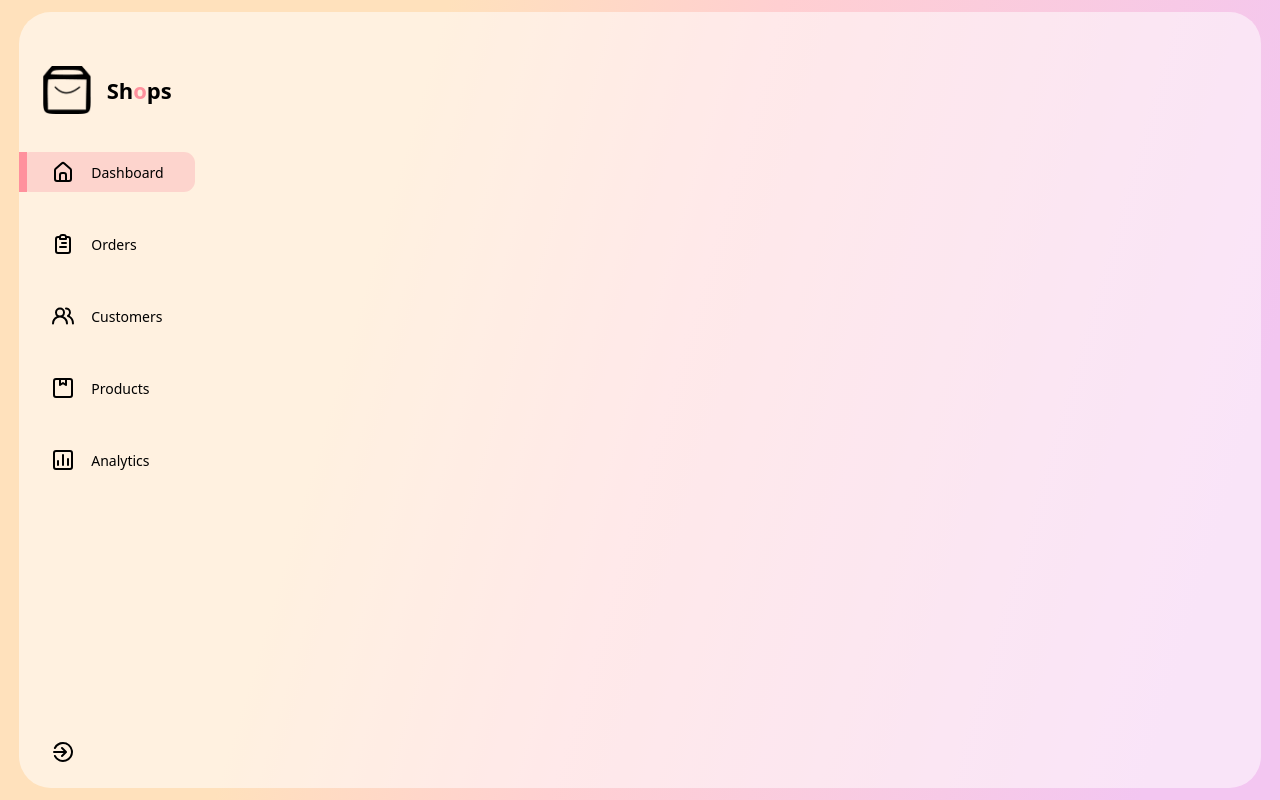
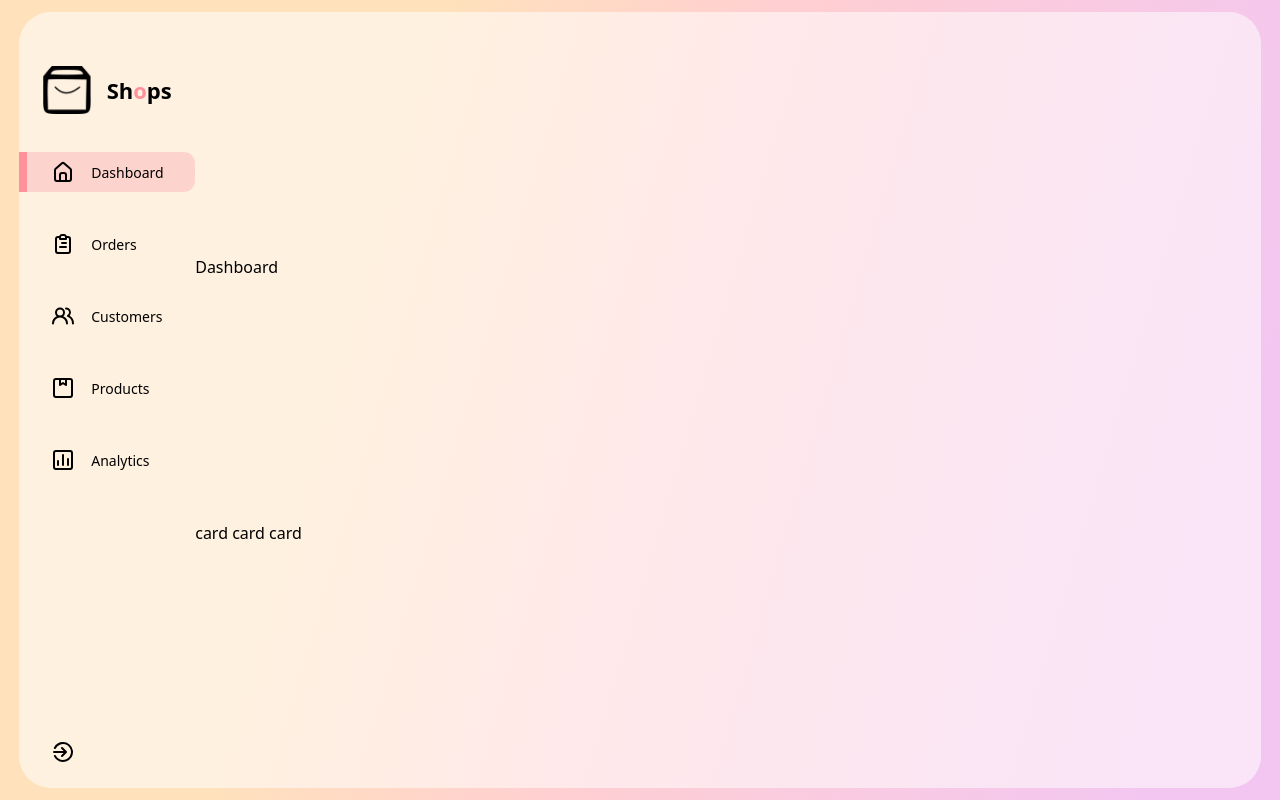
Before and after one commit to jahedasultana/Health-Track, a React (Vite) app in the folder client/: page /dashboard in a window 1280 px wide. Built offline with nearby package versions, Linux system fonts and the light colour scheme.

Commit message:
Dashboard Main part setup

```diff
--- a/client/src/dashboard/Dashboard.jsx
+++ b/client/src/dashboard/Dashboard.jsx
@@ -1,3 +1,4 @@
+import MainDash from "./mainDash/MainDash";
 import Sidebar from "./sidebar/Sidebar";
 
 const Dashboard = () => {
@@ -5,6 +6,7 @@ const Dashboard = () => {
         <div className="App">
            <div className="AppGlass">
                 <Sidebar></Sidebar>
+                <MainDash></MainDash>
            </div>
         </div>
     );
--- /dev/null
+++ b/client/src/dashboard/cards/Cards.jsx
@@ -0,0 +1,13 @@
+
+import "./Cards.css";
+const Cards = () => {
+    return (
+        <div className="Cards">
+            card
+            card
+            card
+        </div>
+    );
+};
+
+export default Cards;
--- /dev/null
+++ b/client/src/dashboard/mainDash/MainDash.css
@@ -0,0 +1,5 @@
+.MainDash{
+    display: flex;
+    flex-direction: column;
+    justify-content: space-evenly;
+}
--- /dev/null
+++ b/client/src/dashboard/mainDash/MainDash.jsx
@@ -0,0 +1,13 @@
+
+import Cards from "../cards/Cards";
+import "./MainDash.css";
+const MainDash = () => {
+    return (
+       <div className="MainDash">
+        <h1>Dashboard</h1>
+        <Cards/>
+       </div>
+    );
+};
+
+export default MainDash;
--- a/client/src/router/Router.jsx
+++ b/client/src/router/Router.jsx
@@ -8,6 +8,7 @@ import Appointment from "../pages/appointment/Appointment";
 import GetAvailableDoctor from "../pages/getAvailableDoctor/GetAvailableDoctor";
 import Details from "../pages/details/Details";
 import Dashboard from "../dashboard/Dashboard";
+import MainDash from "../dashboard/mainDash/MainDash";
 
  export const router = createBrowserRouter([
     {
@@ -43,7 +44,7 @@ import Dashboard from "../dashboard/Dashboard";
 
       //   {
       //     index: true,
-      //     element: <PrivateRoute><Statistics></Statistics></PrivateRoute>
+      //     element: <MainDash></MainDash>
       //   },
 
       // ],
```
Also changed, not shown: client/src/dashboard/cards/Cards.css (added).
